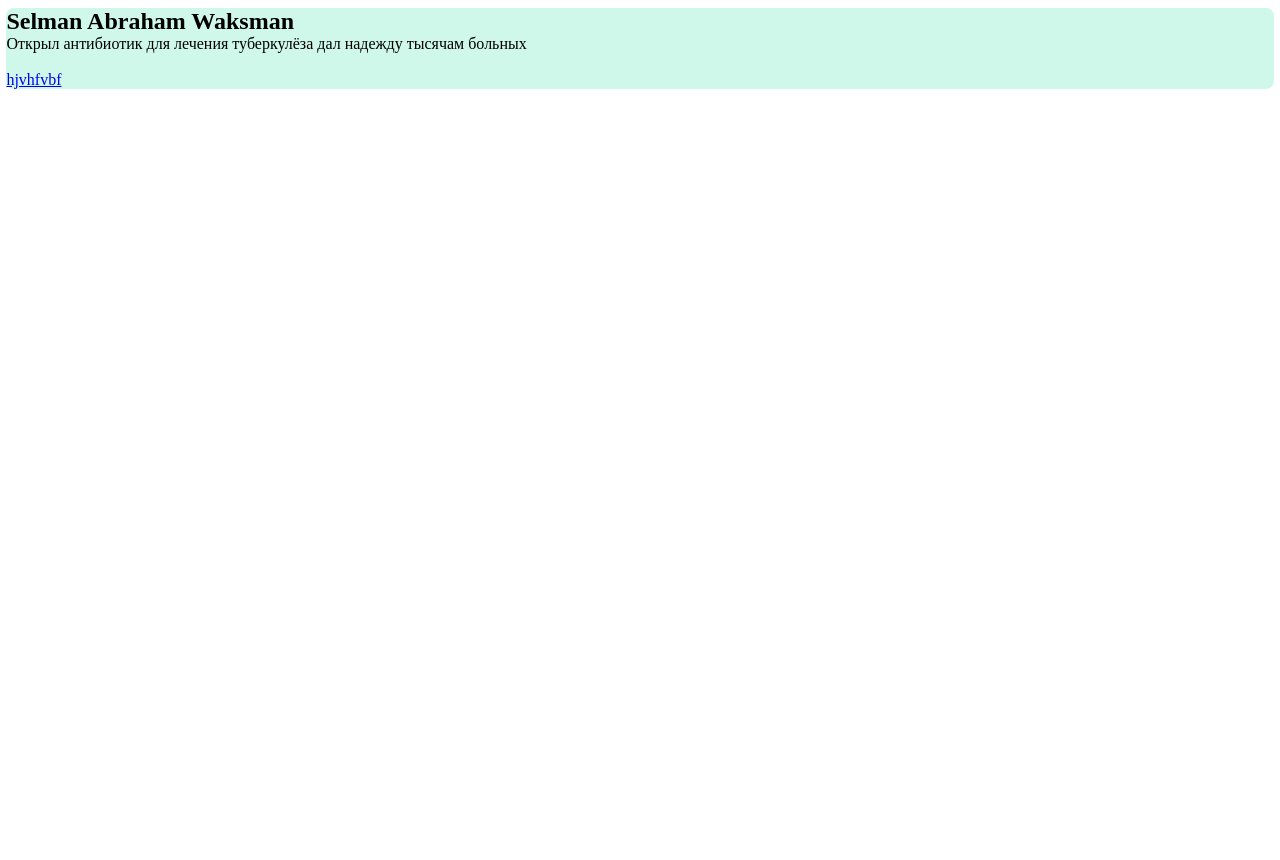
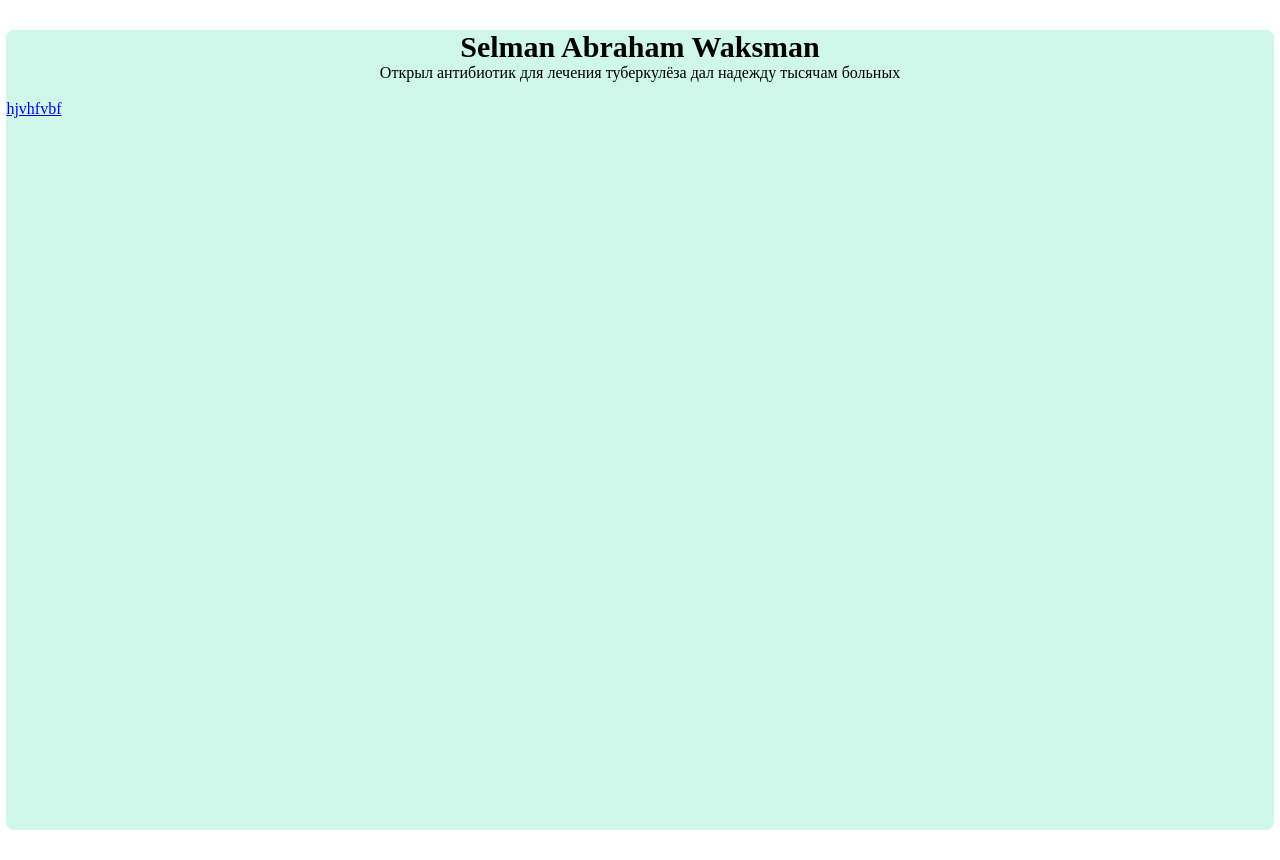
Before and after one commit to Masha1100/TributePage, a plain HTML site: page index.html in a window 1280 px wide. Before the commit the page ends 800 px from the top, so only its background shows below. Drawn offline with Linux system fonts and the light colour scheme.

Commit message:
add fonts

```diff
--- a/index.html
+++ b/index.html
@@ -6,13 +6,14 @@
   <meta name="viewport" content="width=device-width, initial-scale=1.0">
   <meta http-equiv="X-UA-Compatible" content="ie=edge">
   <link rel="stylesheet" href="main.css">
+  <link href="https://fonts.googleapis.com/css?family=Montserrat" rel="stylesheet">
   <title>Document</title>
 </head>
 
 <body>
   <div id="main">
     <div id="title">
-      <h2>Selman Abraham Waksman</h2>
+      <h1>Selman Abraham Waksman</h1>
       <p>Открыл антибиотик для лечения туберкулёза  дал надежду тысячам больных </p>
     </div>
     <div id="img-div">
--- a/main.css
+++ b/main.css
@@ -6,8 +6,16 @@
 
 #main {
   width: 99%;
-  height: 100%;
-  margin: 8px auto;
+  height: 100vh;
+  margin: 30px auto;
   background-color:rgb(207, 247, 234);
   border-radius: 8px;
 }
+
+#title{
+  text-align: center;
+}
+
+h1 {
+  font-size: 30px;
+}
```
